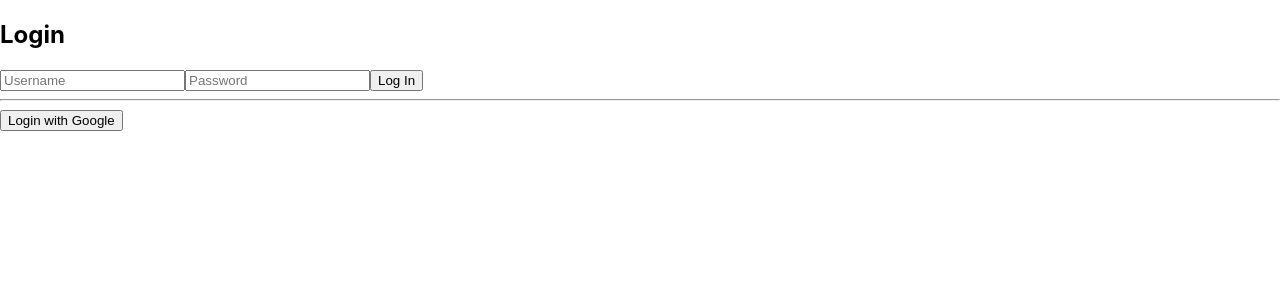
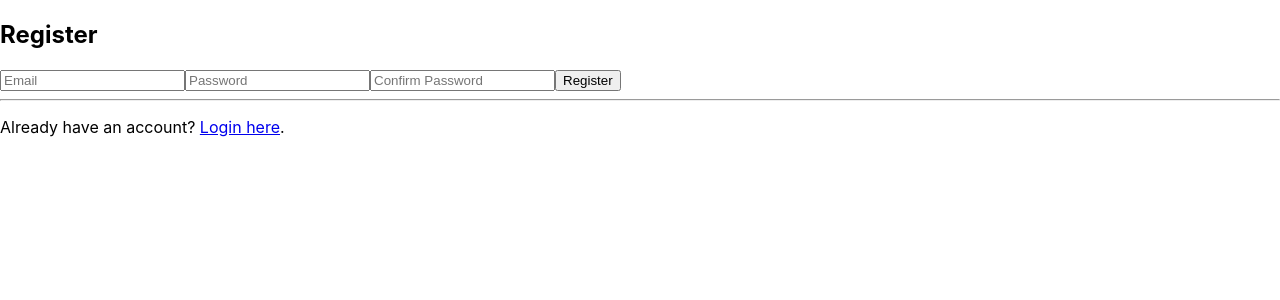
Before and after one commit to valentinpopescu98/file-manager-client, a React (Create React App) app: page /register in a window 1280 px wide. Before the commit this address led to /login. Shown: the top 300 px of the page. Built offline with nearby package versions, Linux system fonts and the light colour scheme.

Commit message:
Register new users support

```diff
--- a/src/App.js
+++ b/src/App.js
@@ -1,6 +1,7 @@
 import { BrowserRouter as Router, Routes, Route, Navigate } from "react-router-dom";
 import Files from './pages/Files';
 import Login from './pages/Login';
+import Register from "./pages/Register";
 import OAuth2Success from "./pages/OAuth2Success";
 import Upload from './pages/Upload';
 
@@ -15,6 +16,7 @@ function App() {
       <Routes>
         <Route path="/" element={<PrivateRoute element={<Files />} />} />
         <Route path="/login" element={<Login />} />
+        <Route path="/register" element={<Register />} />
         <Route path="/oauth2/success" element={<OAuth2Success />} />
         <Route path="/upload" element={<PrivateRoute element={<Upload />} />} />
         <Route path="*" element={<Navigate to="/" />} />
--- a/src/pages/Login.js
+++ b/src/pages/Login.js
@@ -1,11 +1,11 @@
 import React, { useState } from "react";
 import axios from "axios";
-import { useNavigate } from "react-router-dom";
+import { useNavigate, Link } from "react-router-dom";
 
 const API_SERVER_URL = process.env.REACT_APP_API_SERVER_URL;
 
 const Login = () => {
-  const [username, setUsername] = useState("");
+  const [email, setEmail] = useState("");
   const [password, setPassword] = useState("");
   const [error, setError] = useState("");
   const navigate = useNavigate();
@@ -14,7 +14,7 @@ const Login = () => {
     e.preventDefault();
     try {
       const response = await axios.post(`${API_SERVER_URL}/login`, {
-        username,
+        email,
         password,
       });
       localStorage.setItem("token", response.data.token);
@@ -36,9 +36,9 @@ const Login = () => {
       <form onSubmit={handleLogin}>
         <input
           type="text"
-          placeholder="Username"
-          value={username}
-          onChange={(e) => setUsername(e.target.value)}
+          placeholder="Email"
+          value={email}
+          onChange={(e) => setEmail(e.target.value)}
         />
         <input
           type="password"
@@ -50,8 +50,10 @@ const Login = () => {
       </form>
 
       <hr />
-
       <button onClick={handleGoogleLogin}>Login with Google</button>
+      <p>
+        Don't have an account yet? <Link to="/register">Register here</Link>.
+      </p>
     </div>
   );
 };
--- /dev/null
+++ b/src/pages/Register.js
@@ -0,0 +1,82 @@
+import React, { useState } from "react";
+import axios from "axios";
+import { useNavigate, Link } from "react-router-dom";
+
+const API_SERVER_URL = process.env.REACT_APP_API_SERVER_URL;
+
+const Register = () => {
+  const [email, setEmail] = useState("");
+  const [password, setPassword] = useState("");
+  const [confirmPassword, setConfirmPassword] = useState("");
+  const [error, setError] = useState("");
+  const [success, setSuccess] = useState("");
+  const navigate = useNavigate();
+
+  const handleRegister = async (e) => {
+    e.preventDefault();
+    setError("");
+    setSuccess("");
+
+    if (password !== confirmPassword) {
+      setError("Passwords do not match.");
+      return;
+    }
+
+    if (password.length < 6) {
+      setError("Password must be at least 6 characters.");
+      return;
+    }
+
+    try {
+      await axios.post(`${API_SERVER_URL}/register`, {
+        email,
+        password,
+      });
+      setSuccess("Registration successful. Redirecting to login...");
+      setTimeout(() => navigate("/login"), 1500);
+    } catch (error) {
+      const message = error.response?.data || "Registration failed.";
+      setError(message);
+      console.error("Register error:", error.response || error);
+    }
+  };
+
+  return (
+    <div>
+      <h2>Register</h2>
+      {error && <p style={{ color: "red" }}>{error}</p>}
+      {success && <p style={{ color: "green" }}>{success}</p>}
+      <form onSubmit={handleRegister}>
+        <input
+          type="email"
+          placeholder="Email"
+          value={email}
+          onChange={(e) => setEmail(e.target.value)}
+          required
+        />
+        <input
+          type="password"
+          placeholder="Password"
+          value={password}
+          onChange={(e) => setPassword(e.target.value)}
+          required
+        />
+        <input
+          type="password"
+          placeholder="Confirm Password"
+          value={confirmPassword}
+          onChange={(e) => setConfirmPassword(e.target.value)}
+          required
+        />
+        <button type="submit">Register</button>
+      </form>
+
+      <hr />
+      <p>
+        Already have an account? <Link to="/login">Login here</Link>.
+      </p>
+    </div>
+  );
+};
+
+export default Register;
```
